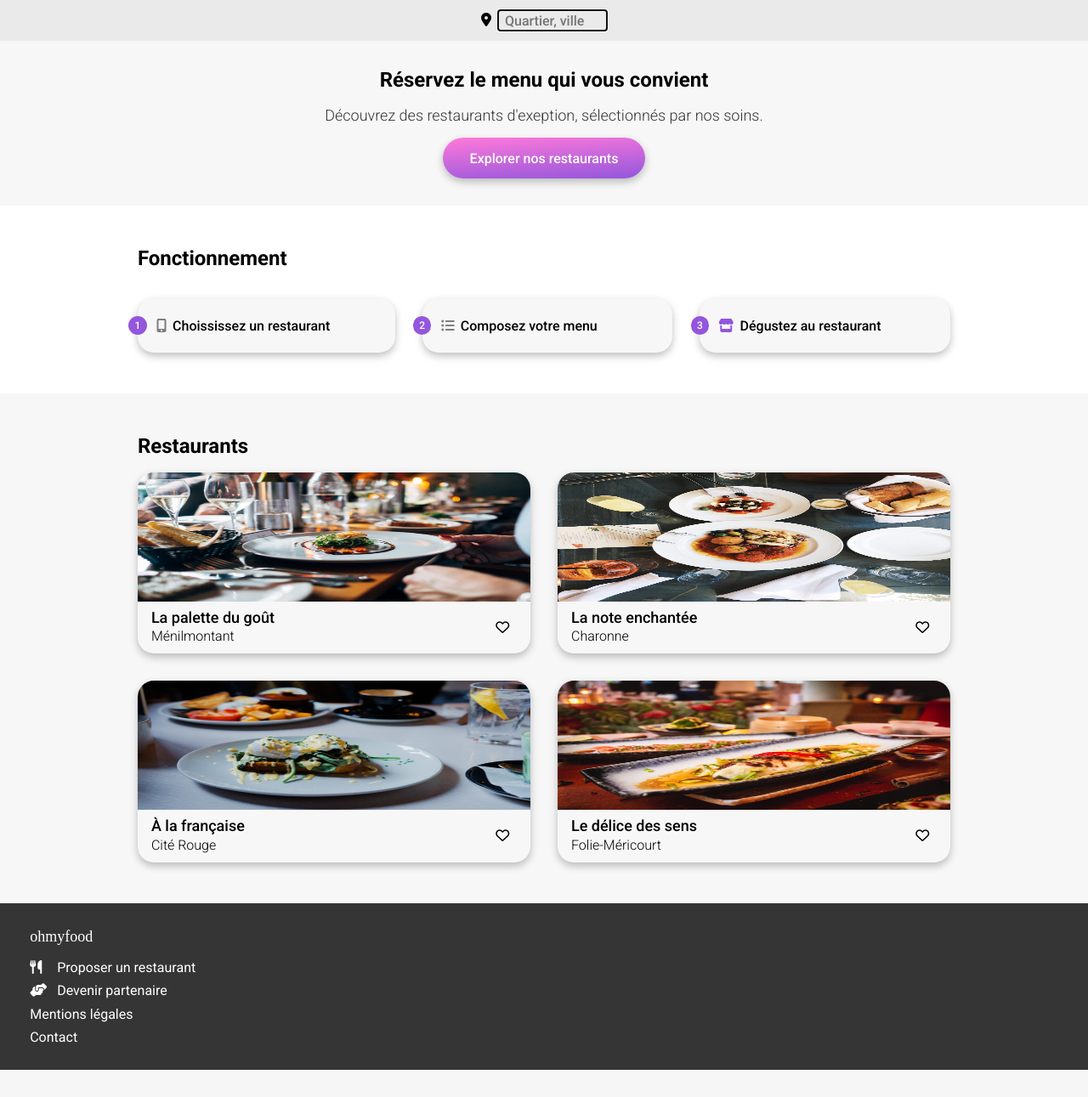
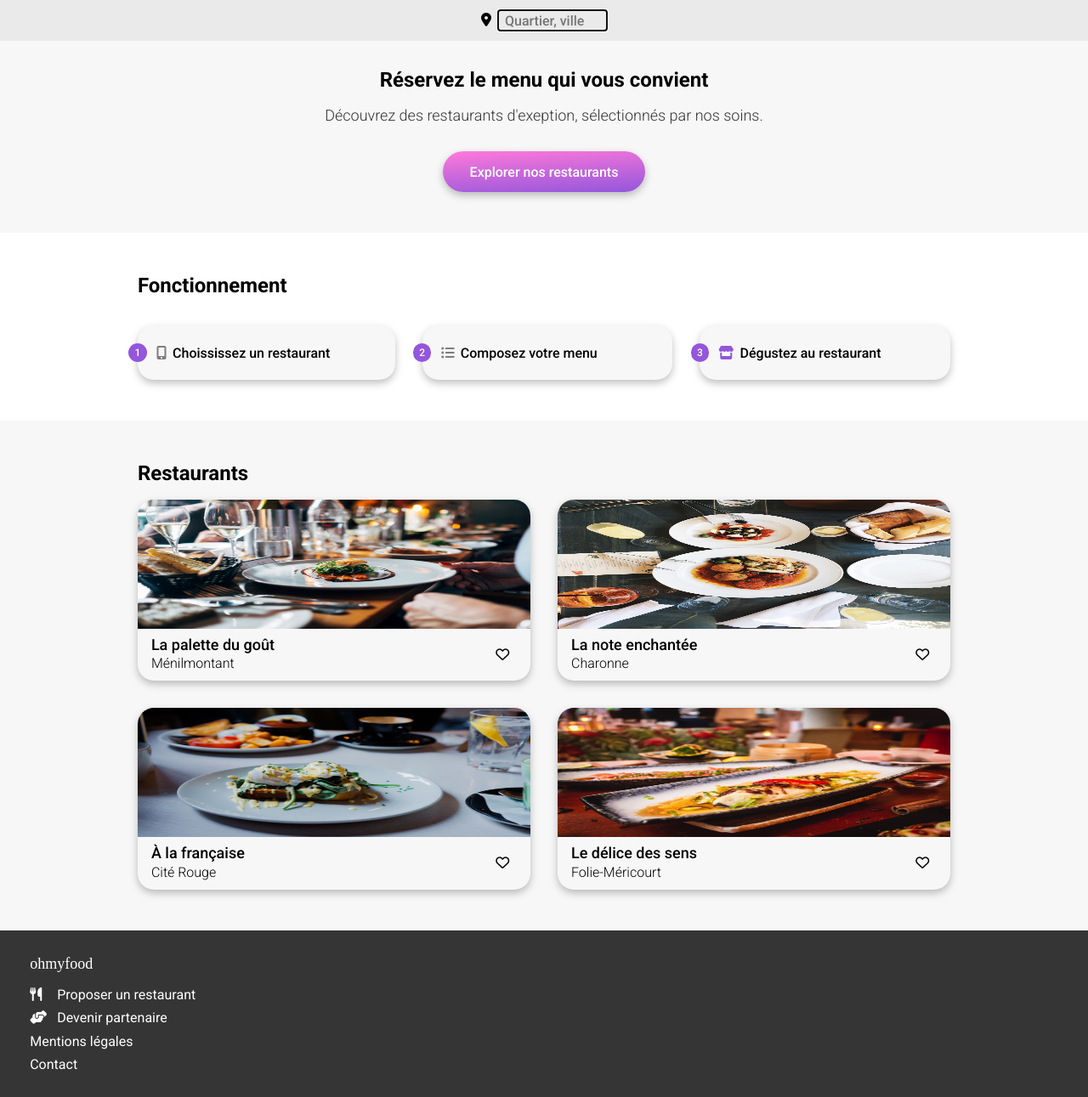
Before and after one commit to Simon-LM/OC_P4_ohmyfood, a PHP site: page / in a window 1280 px wide. Shown: the part 102-1393 px from the top of the page at 85% size. Before the commit the page ends 1361 px from the top, so only its background shows below. Run offline with PHP 8.4, Linux system fonts and the light colour scheme; some web fonts are replaced.

Commit message:
befor mentorat

```diff
--- a/sass/components/_order-button.scss
+++ b/sass/components/_order-button.scss
@@ -3,6 +3,7 @@ $font-size_order-btn: 1rem;
 
 .order-btn {
     display: flex;
+    justify-content: center;
     align-items: center;
     font-size: $font-size_order-btn;
     font-weight: 500;
@@ -14,6 +15,7 @@ $font-size_order-btn: 1rem;
     height: calc(3 * $font-size_order-btn);
     min-width: 50%;
     padding: 0 1em;
+    margin: 1em 0;
     @media (min-width:1024px) {
         min-width: initial;
         padding: 0 2em;
--- a/sass/main.css
+++ b/sass/main.css
@@ -119,6 +119,7 @@ input:hover[class$=research]:hover, a:hover[class$=research]:hover {
 
 .order-btn {
   display: flex;
+  justify-content: center;
   align-items: center;
   font-size: 1rem;
   font-weight: 500;
@@ -130,6 +131,7 @@ input:hover[class$=research]:hover, a:hover[class$=research]:hover {
   height: 3rem;
   min-width: 50%;
   padding: 0 1em;
+  margin: 1em 0;
 }
 @media (min-width: 1024px) {
   .order-btn {
@@ -255,11 +257,11 @@ input:hover[class$=research]:hover, a:hover[class$=research]:hover {
   display: flex;
   flex-direction: column;
   gap: 2em;
-  padding: calc(1em + 1vw) calc(1rem + 1.5vw);
+  padding: calc(2em + 2vw) calc(1rem + 1.5vw) calc(3em + 2vw) calc(1rem + 1.5vw);
 }
 @media (min-width: 768px) {
   .explanation {
-    padding: 2em 12.6482213439vw;
+    padding: calc(1em + 1vw) calc(1rem + 1.5vw);
   }
 }
 @media (min-width: 768px) and (min-width: 1024px) {
@@ -336,11 +338,11 @@ input:hover[class$=research]:hover, a:hover[class$=research]:hover {
   flex: auto;
   flex-direction: column;
   gap: 1em;
-  padding: calc(1em + 1vw) calc(1rem + 1.5vw);
+  padding: calc(2em + 2vw) calc(1rem + 1.5vw) calc(3em + 2vw) calc(1rem + 1.5vw);
 }
 @media (min-width: 768px) {
   .restaurants {
-    padding: 2em 12.6482213439vw;
+    padding: calc(1em + 1vw) calc(1rem + 1.5vw);
   }
 }
 @media (min-width: 768px) and (min-width: 1024px) {
--- a/sass/utils/_variables.scss
+++ b/sass/utils/_variables.scss
@@ -2,8 +2,8 @@
 /***** MARGIN | PADDING | GAP  *****/
 
 /*** SECTIONS ***/
-$padding_section-mobile: calc(1em + 1vw) calc(1rem + 1.5vw); // MOBILE
-$padding_section-tablet: 2em height_mm-to-vw(32 , 253); // TABLET
+$padding_section-mobile: calc(2em + 2vw) calc(1rem + 1.5vw) calc(3em + 2vw) calc(1rem + 1.5vw); // MOBILE
+$padding_section-tablet: calc(1em + 1vw) calc(1rem + 1.5vw); // TABLET
 $padding_section-desktop: 3em height_mm-to-vw(32 , 253); // DESKTOP
 
 
```
Also changed, not shown: 1 other file.
